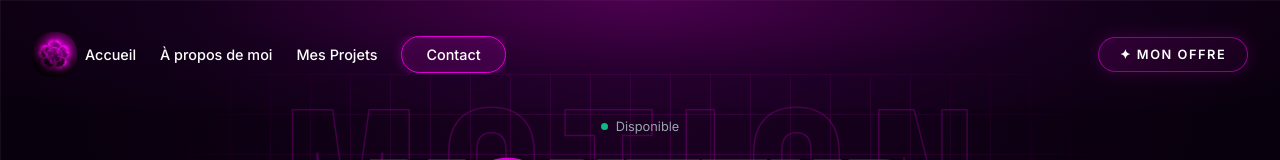
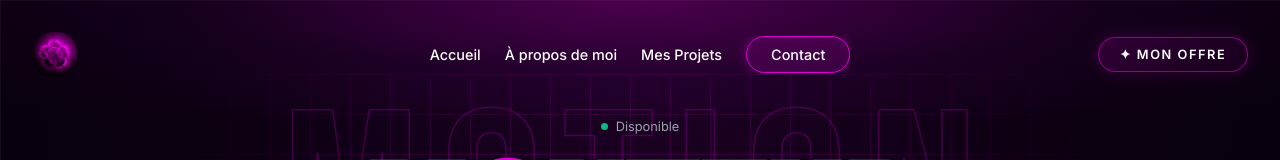
Before and after one commit to sramadane2-ux/monteur, a React (Vite) app: page / in a window 1280 px wide. Shown: the top 160 px of the page. Built offline with nearby package versions, Linux system fonts and the light colour scheme.

Commit message:
fix: perfect center alignment for navbar links

```diff
--- a/src/App.jsx
+++ b/src/App.jsx
@@ -162,14 +162,18 @@
       {offerOpen && <OfferModal onClose={() => setOfferOpen(false)} />}
 
       <nav className={`navbar ${scrolled ? 'navbar--scrolled' : ''}`}>
-        <img src="/favicon-96x96.png" alt="Logo" className="header-logo" />
+        <div className="nav-left">
+          <img src="/favicon-96x96.png" alt="Logo" className="header-logo" />
+        </div>
         <div className={`nav-links ${scrolled ? 'nav-links--hidden' : ''}`}>
           <a href="#home">Accueil</a>
           <a href="#about">À propos de moi</a>
           <a href="#work">Mes Projets</a>
           <a href="#contact" className="btn-contact">Contact</a>
         </div>
-        <button className="btn-offer" onClick={() => setOfferOpen(true)}>✦ Mon Offre</button>
+        <div className="nav-right">
+          <button className="btn-offer" onClick={() => setOfferOpen(true)}>✦ Mon Offre</button>
+        </div>
       </nav>
 
       <div className={`availability ${scrolled ? 'availability--floating' : ''}`}>
--- a/src/index.css
+++ b/src/index.css
@@ -46,10 +46,10 @@
   text-decoration: none;
 }
 
-/* ─── NAVBAR ─── */
+/* ── NAVBAR ── */
 .navbar {
   display: flex;
-  justify-content: center;
+  justify-content: space-between;
   align-items: center;
   gap: 0.5rem;
   padding: 2rem;
@@ -58,9 +58,15 @@
   top: 0;
   z-index: 100;
   background: radial-gradient(ellipse at 50% 0%, rgba(180, 0, 170, 0.3) 0%, rgba(80, 0, 100, 0.15) 50%, transparent 100%);
-  transition: padding 0.5s cubic-bezier(0.16, 1, 0.3, 1),
-              background 0.5s ease,
-              box-shadow 0.5s ease;
+}
+
+.nav-left, .nav-right {
+  display: flex;
+  flex: 1;
+}
+
+.nav-right {
+  justify-content: flex-end;
 }
 
 .navbar--scrolled {
```
